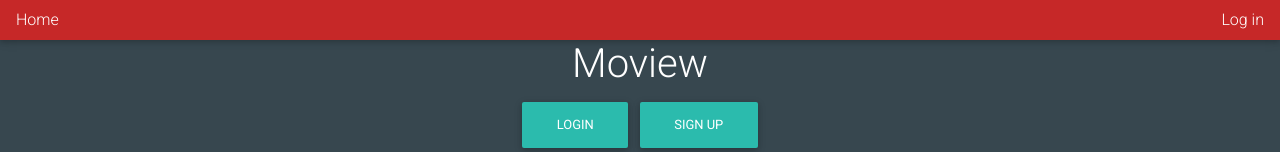
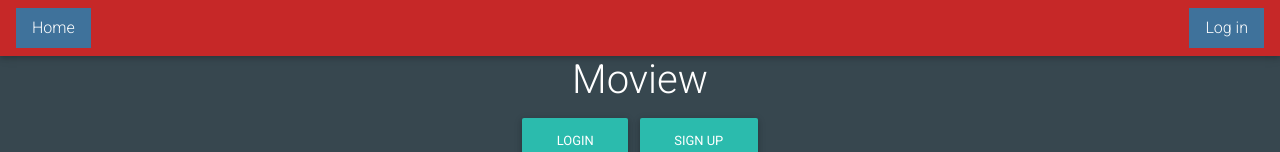
Before and after one commit to matthew-kuhn/cs5610-project-client, a React (Create React App) app: page / in a window 1280 px wide. Shown: the top 152 px of the page. Built offline with nearby package versions, Linux system fonts and the light colour scheme; no server answers.

Commit message:
enusre nav buttons work

```diff
--- a/src/project/MoviesManager.js
+++ b/src/project/MoviesManager.js
@@ -7,7 +7,6 @@ import Profile from "./Profile/profile";
 import Register from "./Register/register";
 import { logOut, getSessionUser } from "../services/userService";
 import Policy from "./Policy/policy";
-import search from "./Search/search";
 import Search from "./Search/search";
 
 export default class MoviesManager extends React.Component {
@@ -63,27 +62,45 @@ export default class MoviesManager extends React.Component {
       <div className="fill special-color">
         <Router>
           <div className="nav navbar red darken-3 text-white">
-            <Link className="text-white" to="/">
+            <Link className="text-white nav-link unique-color darken-1" to="/">
               Home
             </Link>
             {!this.state.loggedIn && (
-              <Link className="text-white float-right" to="/login">
+              <Link
+                className="text-white nav-link unique-color darken-1"
+                to="/login"
+              >
                 Log in
               </Link>
             )}
             {this.state.loggedIn && (
-              <Link className="text-white float-right" to="/profile">
+              <Link
+                className="text-white nav-link unique-color darken-1"
+                to="/profile"
+              >
                 Profile
               </Link>
             )}
-            {this.state.loggedIn && <span onClick={this.logout}>Log Out</span>}
+            {this.state.loggedIn && (
+              <span
+                className="nav-link unique-color darken-1"
+                onClick={this.logout}
+              >
+                Log Out
+              </span>
+            )}
           </div>
           <Route exact path={"/"} component={MoviesList} />
-          <Route exact path={"/search"} component={Search}/>
-          <Route exact path={"/search/:searchString"}
-                 render={(props) => (
-                     <Search {...props} searchString={props.match.params.searchString} />
-                 )}
+          <Route exact path={"/search"} component={Search} />
+          <Route
+            exact
+            path={"/search/:searchString"}
+            render={(props) => (
+              <Search
+                {...props}
+                searchString={props.match.params.searchString}
+              />
+            )}
           />
           <Route
             exact
```
